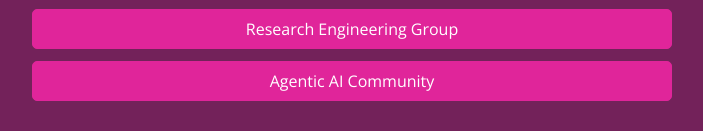
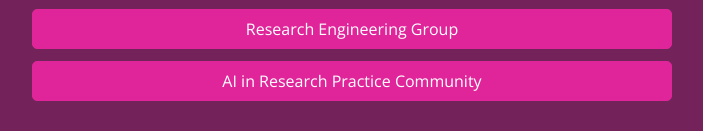
Before and after one commit to JGIBristol/jgibristol.github.io, a plain HTML site: page index.html in a window 1280 px wide. Shown: the part 588-719 px from the top of the page, without its empty margins (288-991 px from the left). Drawn offline with nearby package versions, Linux system fonts and the light colour scheme.

Commit message:
Update community name
Co-authored-by: James Thomas <48878399+jatonline@users.noreply.github.com>

```diff
--- a/index.html
+++ b/index.html
@@ -77,7 +77,7 @@
       <a href="https://www.bristol.ac.uk/golding/supporting-your-research/research-engineering/">Research collaborations</a>
       <a href="https://bristol-training.github.io/">Training</a>
       <a href="https://bristol-reg.github.io/">Research Engineering Group</a>
-      <a href="https://uob.sharepoint.com/teams/grp-ai-in-research/">Agentic AI Community</a>
+      <a href="https://uob.sharepoint.com/teams/grp-ai-in-research/">AI in Research Practice Community</a>
     </div>
     <div class="socials">
       <a title="LinkedIn" href="https://www.linkedin.com/showcase/JGIBristol">
```
